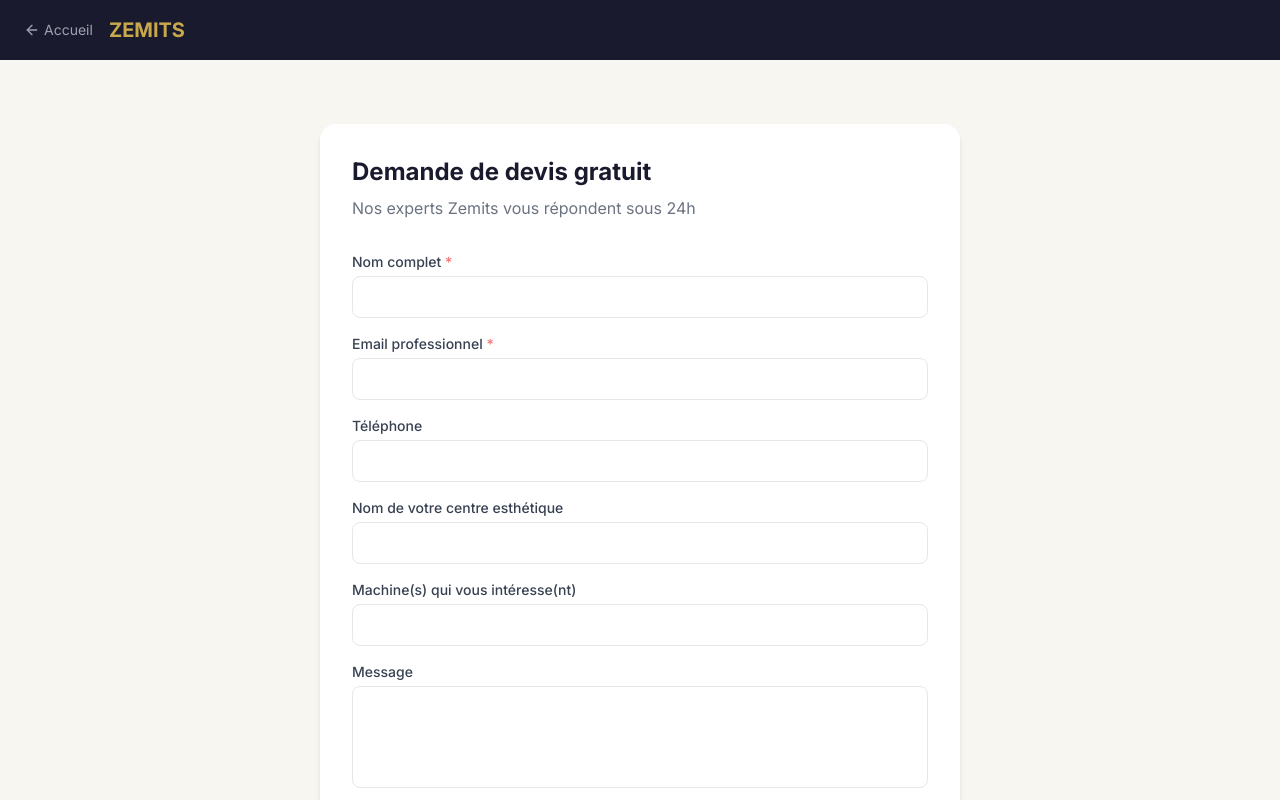
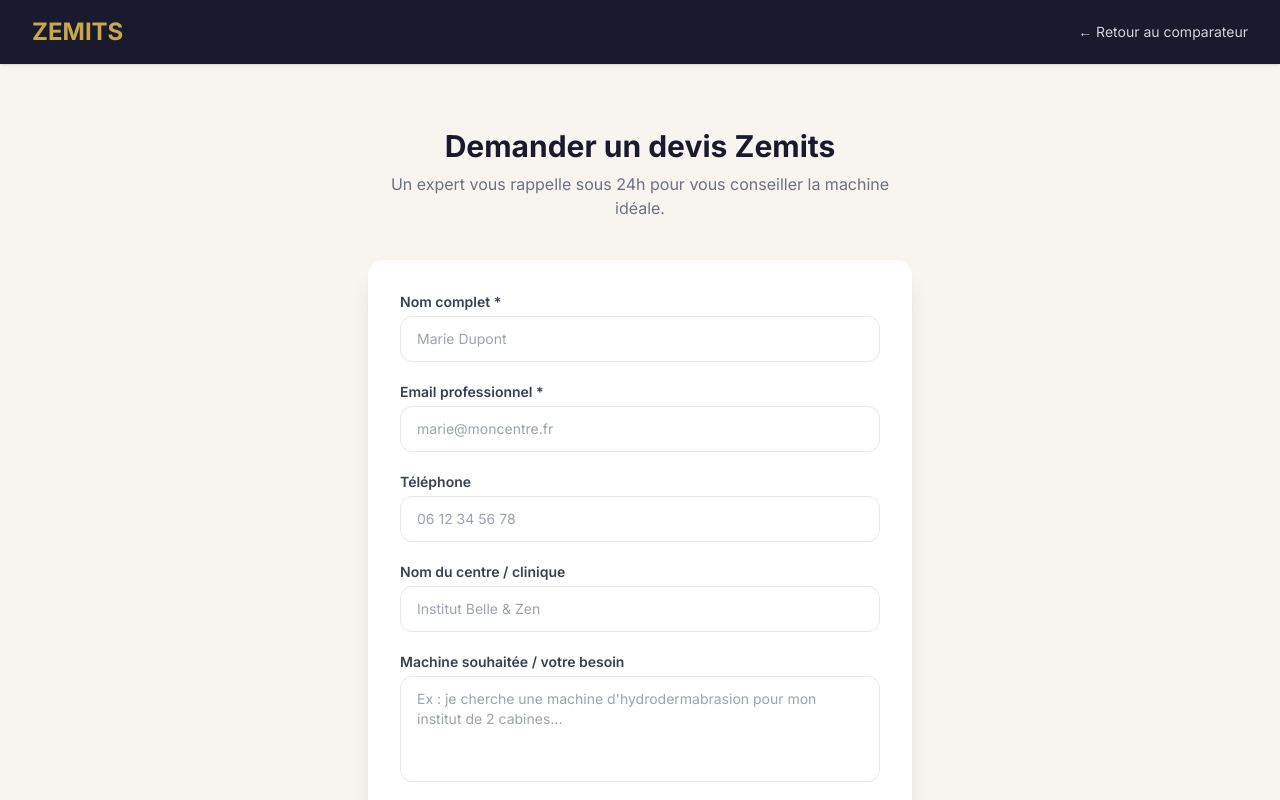
Before and after one commit to Delkori/zemits-comparateur, a Next.js app: page /contact in a window 1280 px wide. Shown: the top 800 px of the page. Built offline with nearby package versions, Linux system fonts and the light colour scheme.

Commit message:
feat: contact form avec supabase leads

```diff
--- a/app/contact/page.tsx
+++ b/app/contact/page.tsx
@@ -1,78 +1,95 @@
-'use client'
-import { useState } from 'react'
-import { supabase } from '@/lib/supabase'
-import Link from 'next/link'
-import { ArrowLeft, CheckCircle, Send } from 'lucide-react'
+"use client"
+import { useState } from "react"
+import { supabase } from "@/lib/supabase"
+import Link from "next/link"
 
 export default function Contact() {
-  const [form, setForm] = useState({ nom: '', email: '', telephone: '', centre: '', machine_interessee: '', message: '' })
+  const [form, setForm] = useState({ nom: "", email: "", telephone: "", centre: "", message: "" })
   const [sent, setSent] = useState(false)
   const [loading, setLoading] = useState(false)
+  const [error, setError] = useState("")
 
-  const handleSubmit = async (e: React.FormEvent) => {
+  async function handleSubmit(e: React.FormEvent) {
     e.preventDefault()
     setLoading(true)
-    await supabase.from('leads').insert([form])
+    setError("")
+    const { error } = await supabase.from("leads").insert([{
+      ...form,
+      created_at: new Date().toISOString()
+    }])
+    if (error) {
+      setError("Une erreur est survenue. Veuillez réessayer.")
+      setLoading(false)
+      return
+    }
     setSent(true)
     setLoading(false)
   }
 
   return (
-    <main className="min-h-screen bg-[#f8f6f0]">
-      <header className="bg-[#1a1a2e] text-white py-4 px-6 flex items-center gap-4">
-        <Link href="/" className="text-gray-400 hover:text-white flex items-center gap-1 text-sm">
-          <ArrowLeft size={16} /> Accueil
+    <main className="min-h-screen bg-[#f8f4ef]">
+      <header className="bg-[#1a1a2e] text-white py-4 px-8 flex justify-between items-center shadow">
+        <Link href="/" className="text-2xl font-bold text-[#C9A84C]">ZEMITS</Link>
+        <Link href="/comparateur" className="text-sm text-gray-300 hover:text-white transition">
+          ← Retour au comparateur
         </Link>
-        <span className="text-xl font-bold text-[#C9A84C]">ZEMITS</span>
       </header>
 
-      <div className="max-w-2xl mx-auto px-4 py-16">
+      <div className="max-w-xl mx-auto px-4 py-16">
+        <div className="text-center mb-10">
+          <h1 className="text-3xl font-bold text-[#1a1a2e] mb-2">Demander un devis Zemits</h1>
+          <p className="text-gray-500">Un expert vous rappelle sous 24h pour vous conseiller la machine idéale.</p>
+        </div>
+
         {sent ? (
-          <div className="bg-white rounded-2xl p-10 text-center shadow-md">
-            <CheckCircle className="text-[#C9A84C] mx-auto mb-4" size={56} />
+          <div className="bg-white rounded-2xl shadow-xl p-10 text-center">
+            <div className="text-6xl mb-4">✅</div>
             <h2 className="text-2xl font-bold text-[#1a1a2e] mb-2">Demande envoyée !</h2>
-            <p className="text-gray-500 mb-6">Un expert Zemits vous contactera sous 24h.</p>
-            <Link href="/comparateur" className="bg-[#C9A84C] text-white px-6 py-3 rounded-xl font-bold hover:bg-[#b8943d] transition">
+            <p className="text-gray-500 mb-6">Notre équipe Zemits vous contacte sous 24h.</p>
+            <Link href="/comparateur"
+              className="bg-[#C9A84C] text-[#1a1a2e] px-8 py-3 rounded-xl font-bold hover:bg-yellow-400 transition inline-block">
               Retour au comparateur
             </Link>
           </div>
         ) : (
-          <div className="bg-white rounded-2xl p-8 shadow-md">
-            <h1 className="text-2xl font-bold text-[#1a1a2e] mb-2">Demande de devis gratuit</h1>
-            <p className="text-gray-500 mb-8">Nos experts Zemits vous répondent sous 24h</p>
-            <form onSubmit={handleSubmit} className="space-y-4">
+          <form onSubmit={handleSubmit} className="bg-white rounded-2xl shadow-xl p-8 space-y-5">
             {[
-                { key: 'nom', label: 'Nom complet', type: 'text', required: true },
-                { key: 'email', label: 'Email professionnel', type: 'email', required: true },
-                { key: 'telephone', label: 'Téléphone', type: 'tel', required: false },
-                { key: 'centre', label: 'Nom de votre centre esthétique', type: 'text', required: false },
-                { key: 'machine_interessee', label: 'Machine(s) qui vous intéresse(nt)', type: 'text', required: false },
-              ].map(field => (
-                <div key={field.key}>
-                  <label className="block text-sm font-medium text-gray-700 mb-1">
-                    {field.label} {field.required && <span className="text-red-400">*</span>}
-                  </label>
+              { name: "nom", label: "Nom complet *", type: "text", required: true, placeholder: "Marie Dupont" },
+              { name: "email", label: "Email professionnel *", type: "email", required: true, placeholder: "marie@moncentre.fr" },
+              { name: "telephone", label: "Téléphone", type: "tel", required: false, placeholder: "06 12 34 56 78" },
+              { name: "centre", label: "Nom du centre / clinique", type: "text", required: false, placeholder: "Institut Belle & Zen" },
+            ].map((field) => (
+              <div key={field.name}>
+                <label className="block text-sm font-semibold text-gray-700 mb-1">{field.label}</label>
                 <input
                   type={field.type}
                   required={field.required}
-                    value={(form as any)[field.key]}
-                    onChange={e => setForm(prev => ({ ...prev, [field.key]: e.target.value }))}
-                    className="w-full border border-gray-200 rounded-lg px-4 py-2.5 text-sm focus:outline-none focus:border-[#C9A84C] transition"
+                  placeholder={field.placeholder}
+                  value={(form as Record<string, string>)[field.name]}
+                  onChange={(e) => setForm({ ...form, [field.name]: e.target.value })}
+                  className="w-full border border-gray-200 rounded-xl px-4 py-3 focus:outline-none focus:border-[#C9A84C] focus:ring-1 focus:ring-[#C9A84C] text-sm transition"
                 />
               </div>
             ))}
             <div>
-                <label className="block text-sm font-medium text-gray-700 mb-1">Message</label>
-                <textarea rows={4} value={form.message}
-                  onChange={e => setForm(prev => ({ ...prev, message: e.target.value }))}
-                  className="w-full border border-gray-200 rounded-lg px-4 py-2.5 text-sm focus:outline-none focus:border-[#C9A84C] transition resize-none" />
+              <label className="block text-sm font-semibold text-gray-700 mb-1">Machine souhaitée / votre besoin</label>
+              <textarea
+                rows={4}
+                value={form.message}
+                onChange={(e) => setForm({ ...form, message: e.target.value })}
+                className="w-full border border-gray-200 rounded-xl px-4 py-3 focus:outline-none focus:border-[#C9A84C] focus:ring-1 focus:ring-[#C9A84C] text-sm transition resize-none"
+                placeholder="Ex : je cherche une machine d'hydrodermabrasion pour mon institut de 2 cabines..."
+              />
             </div>
+            {error && <p className="text-red-500 text-sm">{error}</p>}
             <button type="submit" disabled={loading}
-                className="w-full bg-[#C9A84C] text-white py-3 rounded-xl font-bold flex items-center justify-center gap-2 hover:bg-[#b8943d] transition disabled:opacity-50">
-                {loading ? 'Envoi...' : <><Send size={16} /> Envoyer ma demande</>}
+              className="w-full bg-[#C9A84C] text-[#1a1a2e] py-4 rounded-xl font-bold text-lg hover:bg-yellow-400 transition disabled:opacity-50 disabled:cursor-not-allowed">
+              {loading ? "Envoi en cours..." : "Envoyer ma demande →"}
             </button>
+            <p className="text-center text-xs text-gray-400">
+              Vos données sont confidentielles et ne seront jamais revendues.
+            </p>
           </form>
-          </div>
         )}
       </div>
     </main>
```
Lines whose indentation alone changed are shown as unchanged.
